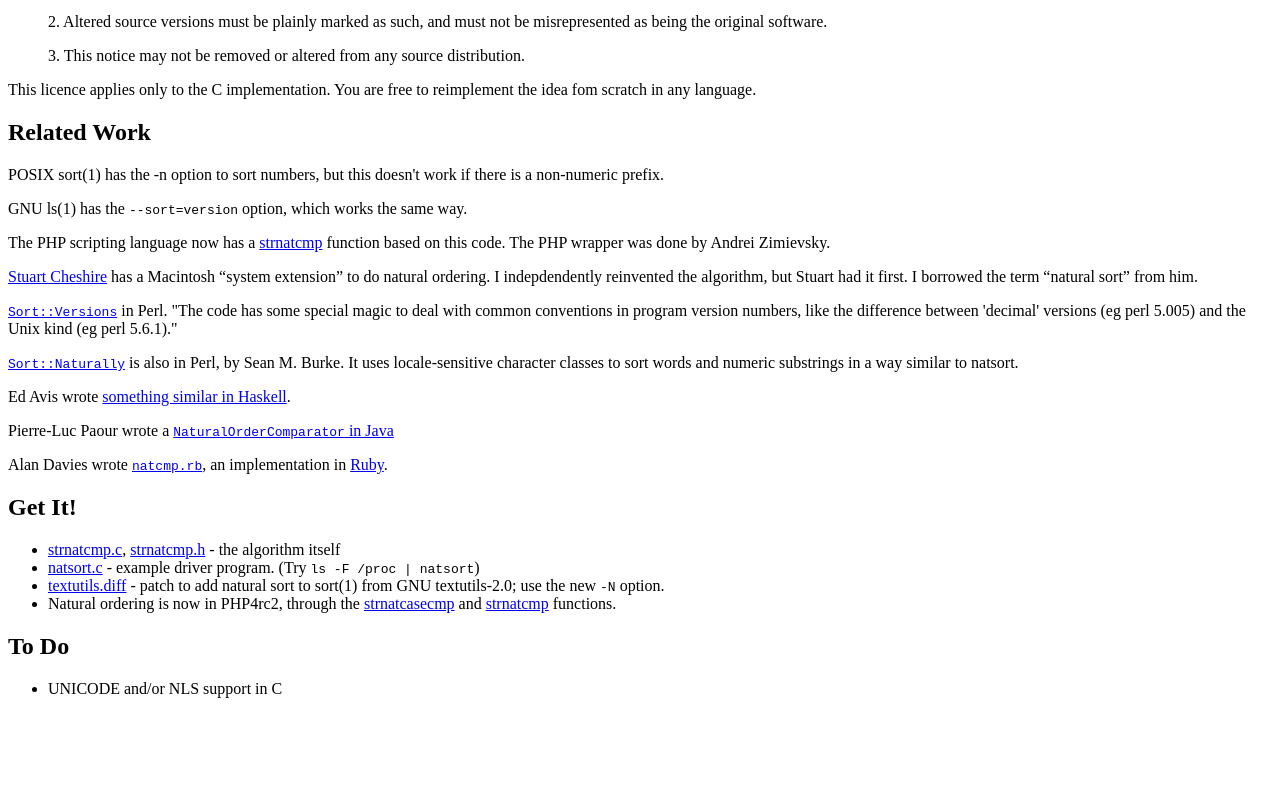
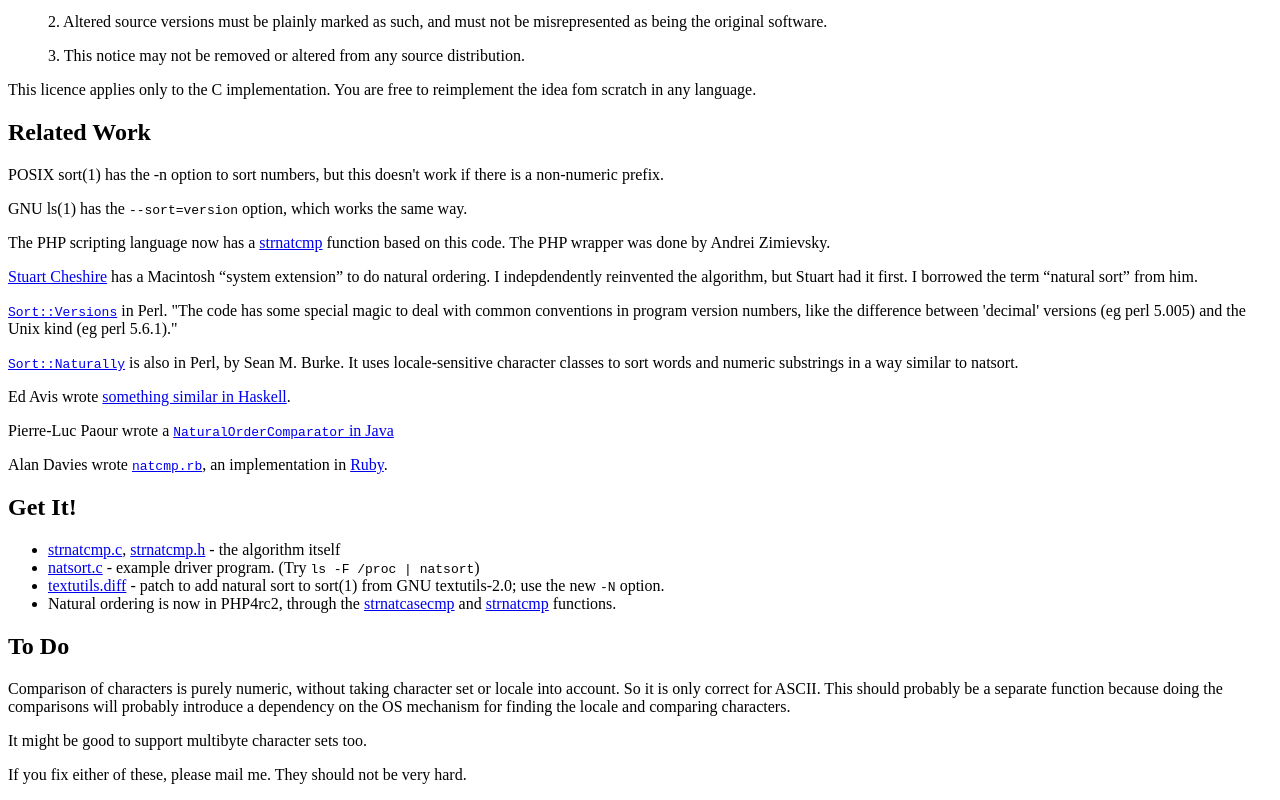
Before and after one commit to sourcefrog/natsort, a plain HTML site: page index.html in a window 1280 px wide. Shown: the part 907-1707 px from the top of the page. Before the commit the page ends 1621 px from the top, so only its background shows below. Drawn offline with Linux system fonts and the light colour scheme.

Commit message:
note ascii-only support
darcs-hash:20040716023622-85818-afd9393340e9282fb272b36fe924618bb5017069

```diff
--- a/index.html
+++ b/index.html
@@ -175,9 +175,20 @@ reimplement the idea fom scratch in any language.
 
   <h2>To Do</h2>
 
-  <ul>
-    <li>UNICODE and/or NLS support in C
-  </ul>
+  <p>
+    Comparison of characters is purely numeric, without taking
+    character set or locale into account.  So it is only correct for
+    ASCII.  This should probably be a separate function because doing
+    the comparisons will probably introduce a dependency on the OS
+    mechanism for finding the locale and comparing characters.
+
+
+  <p>
+    It might be good to support multibyte character sets too.
+
+  <p>
+    If you fix either of these, please mail me.  They should not be
+    very hard.
 
 </body>
 </html>
```
